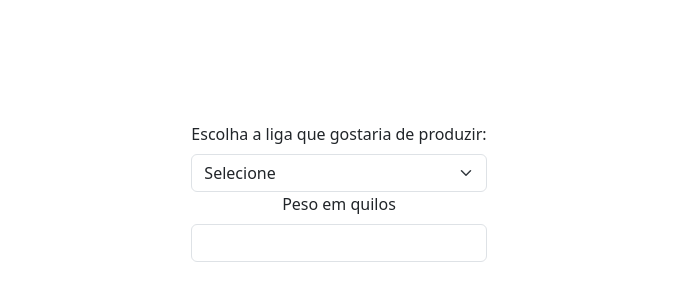
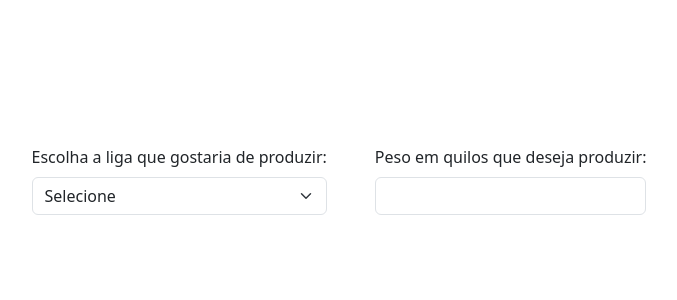
Before and after one commit to ddaiane/calculo_de_carga, a React (Vite) app: page / in a window 1280 px wide. Shown: the part 208-508 px from the top of the page, without its empty margins (301-978 px from the left). Built offline with nearby package versions, Linux system fonts and the light colour scheme.

Commit message:
constroi layout com stack bootstrap

```diff
--- a/src/App.tsx
+++ b/src/App.tsx
@@ -1,5 +1,8 @@
 import { useState } from 'react'
 import './assets/css/App.css'
+
+import Container from 'react-bootstrap/Container'
+import Stack from 'react-bootstrap/Stack'
 
 import LigaFinalDefinition from './components/LigaFinalDefinition'
 import ListaMateriais from './components/ListaMateriais'
@@ -16,6 +19,8 @@ function App() {
 
     return (
         <>
+            <Container>
+                <Stack gap={4}>
                     <div>
                         <LigaFinalDefinition
                             ligas={ligas}
@@ -23,8 +28,13 @@ function App() {
                             setPesoFinal={setPesoFinal}
                         />
                     </div>
-
-            <div>{ligaFinal && pesoFinal && apresentaMateriais()}</div>
+                    <Stack direction="horizontal" gap={2} className="mx-auto">
+                        <div>
+                            {ligaFinal && pesoFinal && apresentaMateriais()}
+                        </div>
+                    </Stack>
+                </Stack>
+            </Container>
         </>
     )
 }
--- a/src/components/LigaFinalDefinition.tsx
+++ b/src/components/LigaFinalDefinition.tsx
@@ -1,10 +1,10 @@
 import Form from 'react-bootstrap/Form'
+import Stack from 'react-bootstrap/Stack'
 
 export default function LigaFinalDefinition(props: any) {
     const { ligas, setLigaFinal, setPesoFinal } = props
     return (
-        <>
-            <Form>
+        <Stack direction="horizontal" gap={5} className="mx-auto">
             <Form.Group controlId="ligaFinal">
                 <Form.Label>
                     Escolha a liga que gostaria de produzir:
@@ -21,7 +21,7 @@ export default function LigaFinalDefinition(props: any) {
             </Form.Group>
 
             <Form.Group controlId="pesoFinal">
-                    <Form.Label>Peso em quilos</Form.Label>
+                <Form.Label>Peso em quilos que deseja produzir:</Form.Label>
                 <Form.Control
                     required
                     type="number"
@@ -29,7 +29,6 @@ export default function LigaFinalDefinition(props: any) {
                     onChange={(e) => setPesoFinal(e.target.value)}
                 />
             </Form.Group>
-            </Form>
-        </>
+        </Stack>
     )
 }
```
Lines whose indentation alone changed are shown as unchanged.
